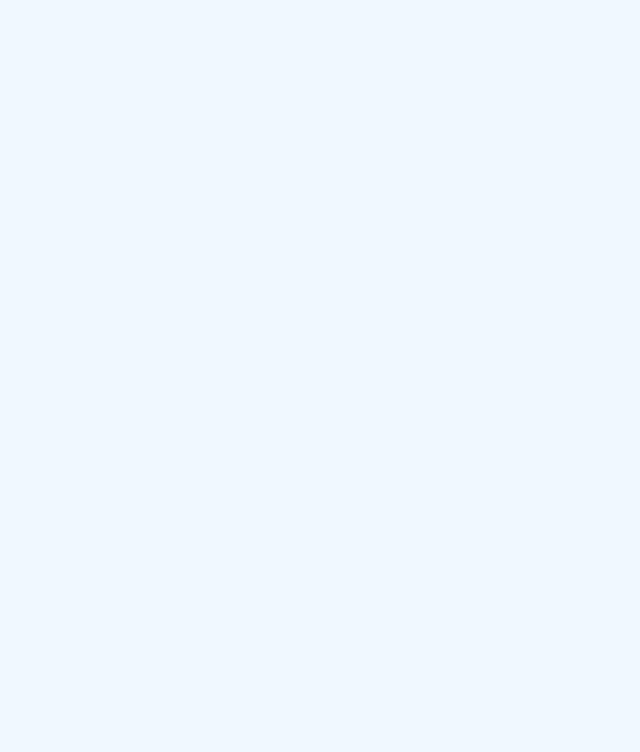
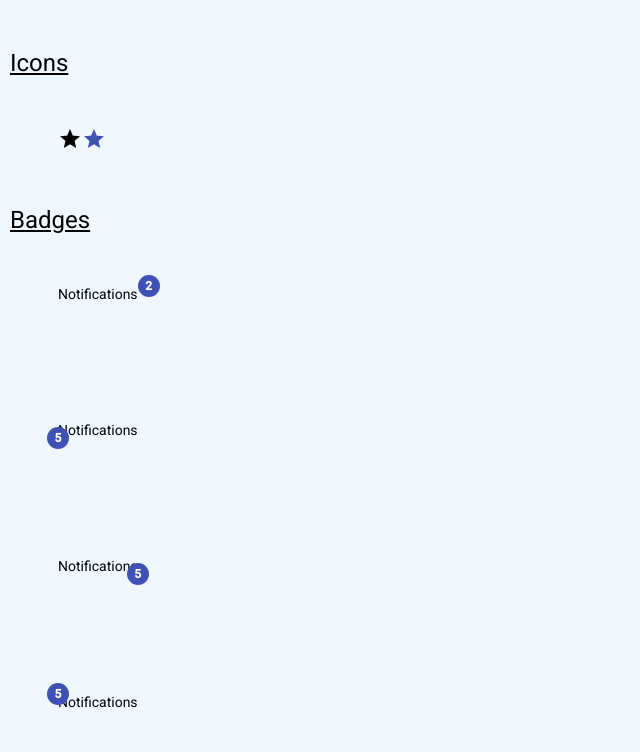
Before and after one commit to bharathjinka09/material-angular, an Angular app: page / in a window 1280 px wide. Shown: the part 2023-2775 px from the top of the page, without its empty margins (0-640 px from the left). Before the commit the page ends 1571 px from the top, so only its background shows below. Built offline with nearby package versions, Linux system fonts and the light colour scheme.

Commit message:
Added spinner

```diff
--- a/src/app/app.component.css
+++ b/src/app/app.component.css
@@ -1,3 +1,7 @@
 button{
     margin-right: 3rem;
 }
+
+div{
+    margin: 3rem;
+}
--- a/src/app/app.component.html
+++ b/src/app/app.component.html
@@ -71,5 +71,70 @@
   <mat-icon color="primary">grade</mat-icon>
 </div>
 
+<h1><u>Badges</u></h1>
+<div>
+  <span
+    [matBadge]="notifications"
+    [matBadgeHidden]="notifications === 0"
+    matBadgeOverlap="false"
+    >Notifications</span
+  >
+</div>
+<br />
+
+<div>
+  <span matBadge="5" matBadgePosition="below before">Notifications</span>
+</div>
+<br />
+
+<div>
+  <span matBadge="5" matBadgePosition="below after">Notifications</span>
+</div>
+<br />
+
+<div>
+  <span matBadge="5" matBadgePosition="above before">Notifications</span>
+</div>
+
+<div>
+  <span matBadge="5" matBadgeSize="small">Notifications</span>
+</div>
+
+<div>
+  <span matBadge="5" matBadgeSize="medium">Notifications</span>
+</div>
+
+<div>
+  <span matBadge="5" matBadgeSize="large">Notifications</span>
+</div>
+
+<div>
+  <span matBadge="5" matBadgeColor="primary">Notifications</span>
+</div>
+
+<div>
+  <span matBadge="5" matBadgeColor="accent">Notifications</span>
+</div>
+
+<div>
+  <span matBadge="5" matBadgeColor="warn" matBadgeOverlap="false"
+    >Notifications</span
+  >
+</div>
+
+<div>
+  <mat-progress-spinner value="40"></mat-progress-spinner>
+</div>
+<div>
+  <mat-progress-spinner value="100"></mat-progress-spinner>
+</div>
+<div>
+  <mat-spinner *ngIf="showSpinner" color="accent"></mat-spinner>
+</div>
+
+<div>
+  <button color="primary" mat-raised-button (click)="loadData()">Load Data</button>
+</div>
+
 <br />
 <br />
--- a/src/app/app.component.ts
+++ b/src/app/app.component.ts
@@ -3,8 +3,17 @@ import { Component } from '@angular/core';
 @Component({
   selector: 'app-root',
   templateUrl: './app.component.html',
-  styleUrls: ['./app.component.css']
+  styleUrls: ['./app.component.css'],
 })
 export class AppComponent {
   title = 'material-angular';
+  notifications = 2;
+  showSpinner = false;
+
+  loadData() {
+    this.showSpinner = true;
+    setTimeout(() => {
+      this.showSpinner = false;
+    }, 3000);
+  }
 }
--- a/src/app/material/material.module.ts
+++ b/src/app/material/material.module.ts
@@ -2,13 +2,17 @@ import { NgModule } from '@angular/core';
 import { MatButtonModule } from '@angular/material/button';
 import { MatButtonToggleModule } from '@angular/material/button-toggle';
 import { MatIconModule } from '@angular/material/icon';
+import { MatBadgeModule } from '@angular/material/badge';
+import { MatProgressSpinnerModule } from '@angular/material/progress-spinner';
 
 
 
 const MaterialComponents = [
   MatButtonModule,
   MatButtonToggleModule,
-  MatIconModule
+  MatIconModule,
+  MatBadgeModule,
+  MatProgressSpinnerModule
 ]
 
 @NgModule({
```
